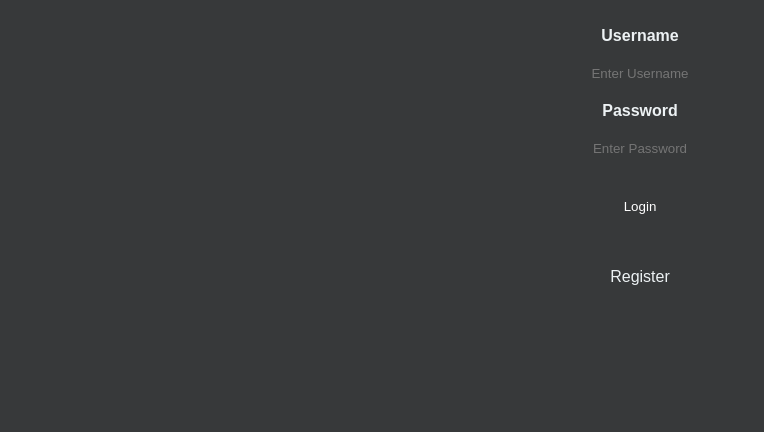
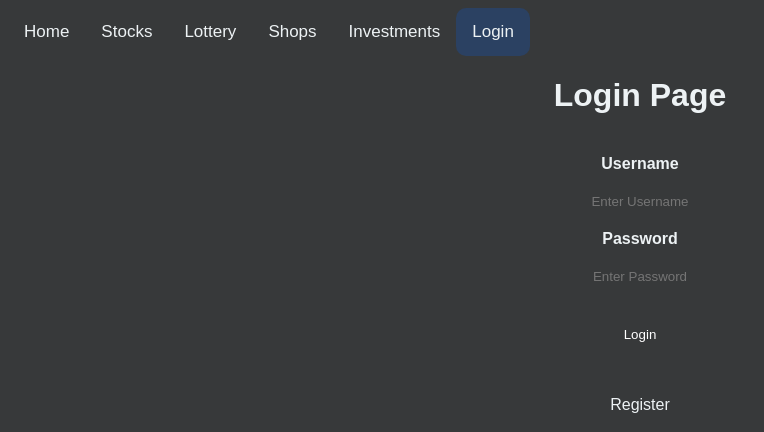
Before and after one commit to Yarobonz/Stonecutter, a PHP site: page /Login.php in a window 1280 px wide. Shown: the top 432 px of the page, without its empty margins (0-764 px from the left). Run offline with PHP 8.4, Linux system fonts and the light colour scheme.

Commit message:
Omega changes to litterly everything

```diff
--- a/register.php
+++ b/CSS/Login.css
@@ -1,8 +1,33 @@
-<!DOCTYPE html>
-<html>
-<head>
-<meta name="viewport" content="width=device-width, initial-scale=1">
-<style>
+/* Add a black background color to the top navigation */
+.topnav {
+  background-color: #37393A;
+  overflow: hidden;
+}
+
+/* Style the links inside the navigation bar */
+.topnav a {
+  font-family: Arial, Helvetica, sans-serif;
+  float: left;
+  color: #edf2f4;
+  text-align: center;
+  padding: 14px 16px;
+  text-decoration: none;
+  font-size: 17px;
+}
+
+/* Change the color of links on hover */
+.topnav a:hover {
+  background-color: #566b8c;
+  color: white;
+  border-radius:15px;
+}
+
+/* Add a color to the active/current link */
+.topnav a.active {
+  background-color: #2B4162;
+  color: #edf2f4;
+  border-radius:10px;
+}
 body {
 font-family: Arial, Helvetica, sans-serif;
 background:#37393A;
@@ -86,34 +111,8 @@ span.psw {
 
   }
 }
-</style>
-</head>
-<body>
 
-
-<form action="/Backend/Login.php" method="post">
-
-  <div class="container">
-    <input type="radio" id="Personal" name="BankType" value="Personal">
-    <label for="Personal">Personal</label><br>
-
-    <input type="radio" id="Faction" name="BankType" value="Faction">
-    <label for="Faction">Faction</label><br>
-
-
-    <label for="uname"><b>Username</b></label>
-    <input type="text" placeholder="Enter Username" name="uname" required>
-
-    <label for="psw"><b>Password</b></label>
-    <input type="password" placeholder="Enter Password" name="psw" required>
-
-    <button type="submit">Login</button>
-  </div>
-
-  <div class="container" style="background-color:#37393A">
-    <span class="psw" onclick="alert(1)">Register</a></span>
-  </div>
-</form>
-
-</body>
-</html>
+.login{
+  text-align: center;
+  color: #edf2f4;
+}
--- a/login.php
+++ b/CSS/Register.css
@@ -1,8 +1,33 @@
-<!DOCTYPE html>
-<html>
-<head>
-<meta name="viewport" content="width=device-width, initial-scale=1">
-<style>
+/* Add a black background color to the top navigation */
+.topnav {
+  background-color: #37393A;
+  overflow: hidden;
+}
+
+/* Style the links inside the navigation bar */
+.topnav a {
+  font-family: Arial, Helvetica, sans-serif;
+  float: left;
+  color: #edf2f4;
+  text-align: center;
+  padding: 14px 16px;
+  text-decoration: none;
+  font-size: 17px;
+}
+
+/* Change the color of links on hover */
+.topnav a:hover {
+  background-color: #566b8c;
+  color: white;
+  border-radius:15px;
+}
+
+/* Add a color to the active/current link */
+.topnav a.active {
+  background-color: #2B4162;
+  color: #edf2f4;
+  border-radius:10px;
+}
 body {
 font-family: Arial, Helvetica, sans-serif;
 background:#37393A;
@@ -86,27 +111,8 @@ span.psw {
 
   }
 }
-</style>
-</head>
-<body>
 
-
-<form action="/Backend/Login.php" method="post">
-
-  <div class="container">
-    <label for="uname"><b>Username</b></label>
-    <input type="text" placeholder="Enter Username" name="uname" required>
-
-    <label for="psw"><b>Password</b></label>
-    <input type="password" placeholder="Enter Password" name="psw" required>
-
-    <button type="submit">Login</button>
-  </div>
-
-  <div class="container" style="background-color:#37393A">
-    <span class="psw" onclick="alert(1)">Register</a></span>
-  </div>
-</form>
-
-</body>
-</html>
+.register{
+  text-align: center;
+  color: #edf2f4;
+}
--- /dev/null
+++ b/Login.php
@@ -0,0 +1,49 @@
+<div class="topnav">
+  <a href="index.php">Home</a>
+  <a href="#Stocks">Stocks</a>
+  <a href="#Lottery">Lottery</a>
+  <a href="#Shops">Shops</a>
+  <a href="#Investments">Investments</a>
+  <a class="active">Login</a>
+</div>
+
+<!DOCTYPE html>
+<html>
+  <head>
+    <meta name="viewport" content="width=device-width, initial-scale=1">
+    <style>
+    <?php include 'CSS/Login.css'; ?>
+    </style>
+    <title>Stonecutter Login</title>
+  </head>
+  <body>
+    <h1 class="login">Login Page</h1>
+
+  <script>
+  $users = array("no");
+
+  function SubmitLogin(username) {
+    alert(username);
+
+    window.location = "Dashbaord.php";
+
+  }
+
+  </script>
+
+<form action="/Backend/Login.php" method="post">
+
+  <div class="container">
+    <label for="uname"><b>Username</b></label>
+    <input type="text" placeholder="Enter Username" name="uname" required>
+
+    <label for="psw"><b>Password</b></label>
+    <input type="password" placeholder="Enter Password" name="psw" required>
+
+    <button onclick="SubmitLogin($_POST['uname'])" type="submit">Login</button>
+  </div>
+
+  <div class="container" style="background-color:#37393A">
+    <span class="psw" onclick="window.location.href='Register.php'">Register</a></span>
+  </body>
+  </html>
--- a/Temp Accounts.php
+++ b/Temp Accounts.php
@@ -1,5 +1,6 @@
 LetsPlayTheory#9011
 LetsPLayTheory
+Mellohi
 aWxvdmVrbGFyYQ==
 
 Quebec#4765
```
Also changed, not shown: Backend/AddMoney.php (added, +26 -0 lines), Backend/CheckUserMoney.php (added, +15 -0 lines), Backend/CheckUserScore.php (added, +10 -0 lines), Backend/Register.php (added, +15 -0 lines), Register.php (added, +54 -0 lines), index.php (+5 -3 lines), Backend/Login.php (added), CSS/index.css (renamed from index.css), 2 other files.
